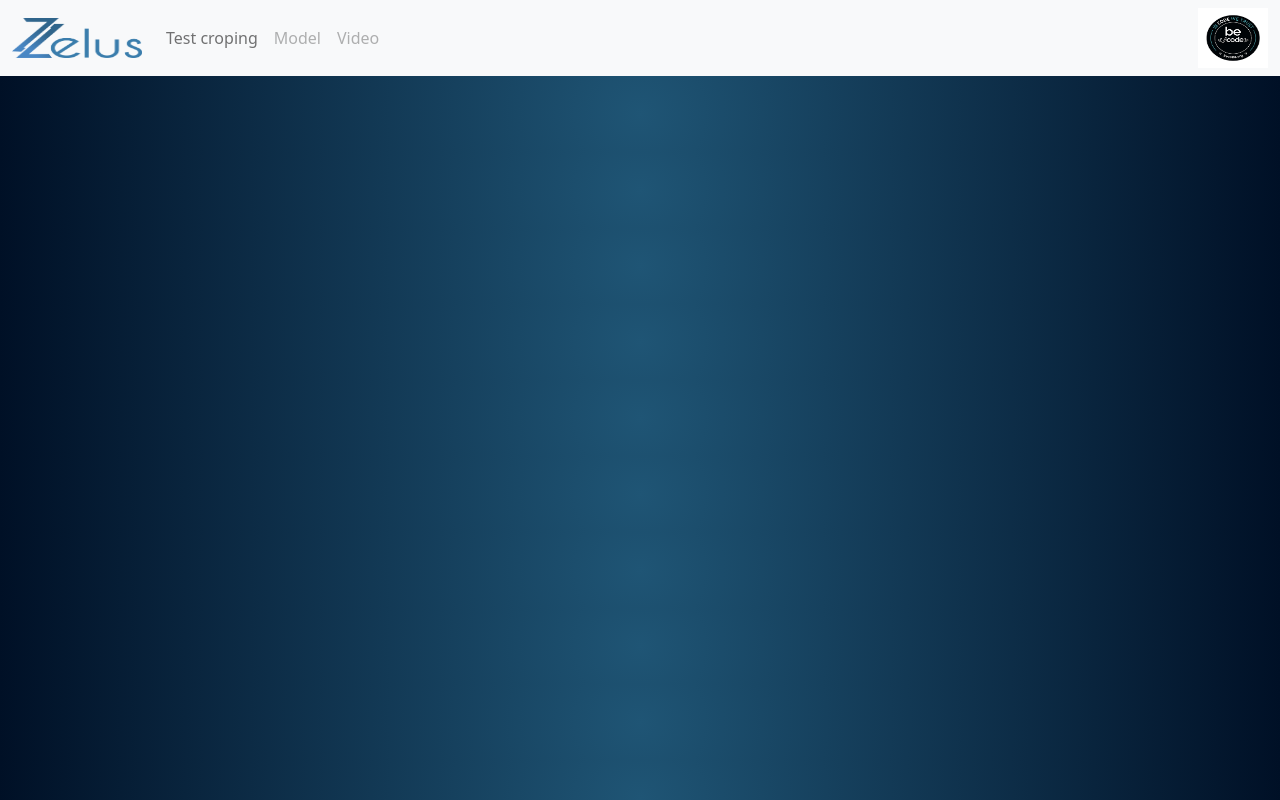
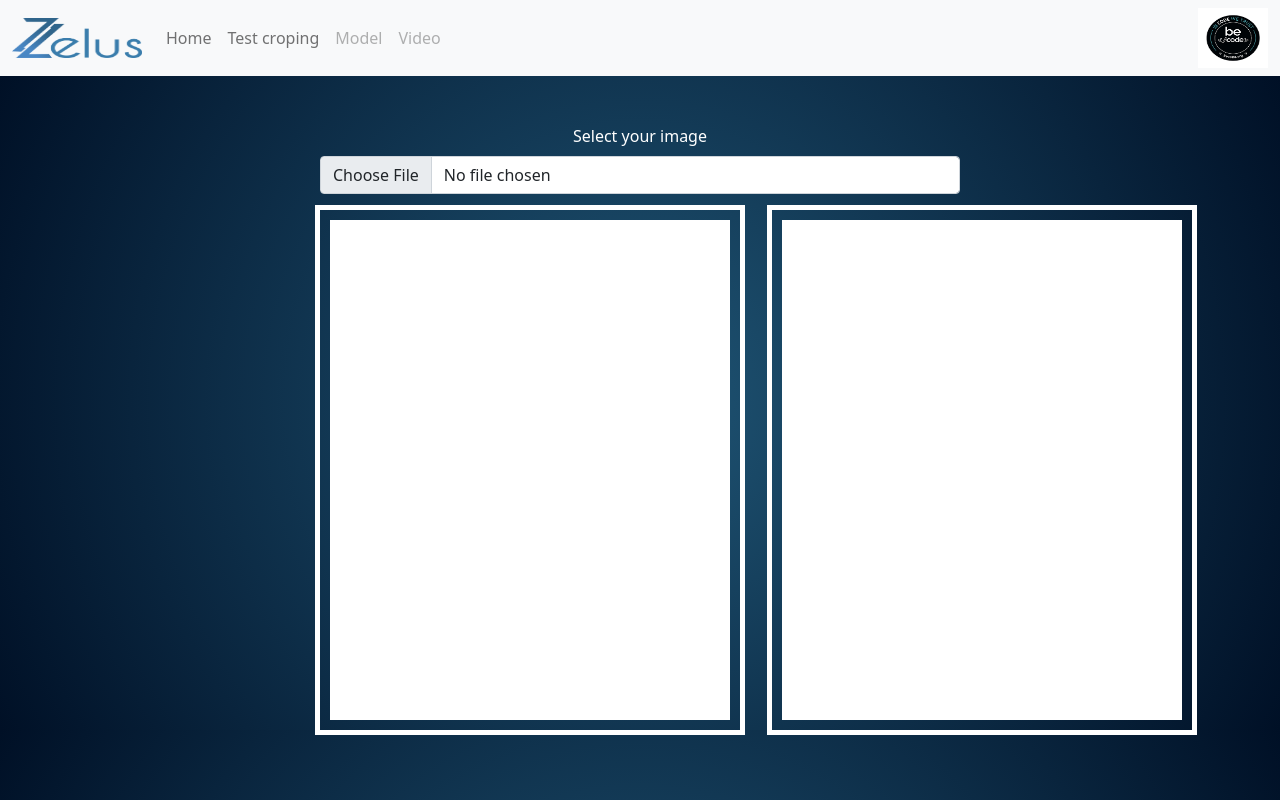
Before and after one commit to FortuneBT/zelus-test, a Flask app: page /test/ in a window 1280 px wide. Run offline with Flask 2, Linux system fonts and the light colour scheme.

Commit message:
update code

```diff
--- a/static/base.css
+++ b/static/base.css
@@ -22,3 +22,24 @@ html , .main {
     padding: 10px;
     color:rgb(8, 60, 143);
 }
+
+.main-test {
+    width: 50%;
+}
+
+.image-backgroud {
+    background-color: white;
+    height : 500px;
+    width: 400px;
+    margin:10px;
+}
+
+.image-border {
+    outline:5px solid white;
+}
+
+.test-section-below{
+    display:grid;
+    gap:2rem;
+    grid-template-columns:repeat(2,1fr);
+}
--- a/templates/base.html
+++ b/templates/base.html
@@ -10,8 +10,14 @@
 </head>
 <body>
     {% include "nav.html" %}
+    <div class="main">
+        <br>
+        <br>
+        <center>
+            {% block content%}
+            {% endblock %}
+        </center>
 
-    {% block content%}
-    {% endblock %}
+    </div>
 </body>
 </html>
--- a/templates/nav.html
+++ b/templates/nav.html
@@ -8,11 +8,13 @@
       </button>
       <div class="collapse navbar-collapse" id="navbarSupportedContent">
         <ul class="navbar-nav me-auto mb-2 mb-lg-0">
+        <li class="nav-item">
+          <a class="nav-link" href="/">Home</a>
+        </li>
+        <li class="nav-item">
+          <a class="nav-link" href="/test/">Test croping</a>
+        </li>
 
-          <li class="nav-item">
-            <a class="nav-link" href="/test/">Test croping</a>
-          </li>
-        </li>
         <li class="nav-item">
           <a class="nav-link disabled">Model</a>
         </li>
--- a/templates/test.html
+++ b/templates/test.html
@@ -2,5 +2,24 @@
 
 
 {% block content %}
+    <div class="main-test">
+        <div class="mb-3">
+            <label for="formFile" class="form-label">Select your image</label>
+            <input class="form-control" type="file" id="formFile">
+        </div>
+        <center>
+        <div class="test-section-below">
 
+                <div class="image-border">
+                    <div class="image-backgroud">
+                    </div>
+                </div>
+
+                <div class="image-border">
+                    <div class="image-backgroud">
+                    </div>
+                </div>
+        </div>
+    </center>
+    </div>
 {% endblock %}
```
Also changed, not shown: templates/index.html (+1 -6 lines), 1 other file.
